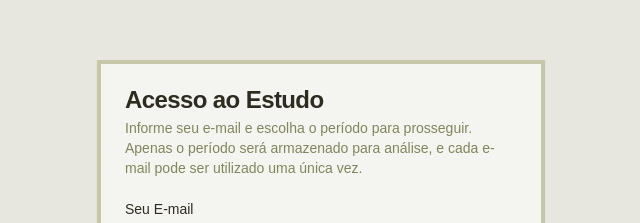
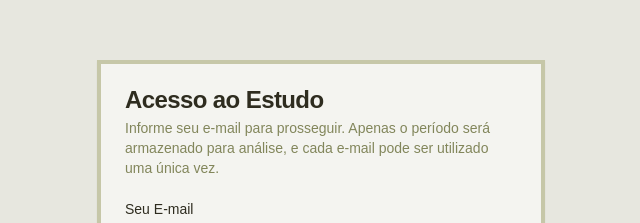
Before and after one commit to diegovianagomes/sinapsi-empresas, a Next.js app: page /student-auth in a window 1280 px wide. Shown: the part 112-335 px from the top of the page, without its empty margins (319-959 px from the left). Built offline with nearby package versions, Linux system fonts and the light colour scheme.

Commit message:
Atualizar o page.tsx

```diff
--- a/app/student-auth/page.tsx
+++ b/app/student-auth/page.tsx
@@ -112,7 +112,7 @@ export default function StudentAuthPage() {
         <CardHeader>
           <CardTitle>Acesso ao Estudo</CardTitle>
           <CardDescription>
-            Informe seu e-mail e escolha o período para prosseguir. Apenas o período será armazenado para análise, e cada e-mail pode ser utilizado uma única vez.
+            Informe seu e-mail para prosseguir. Apenas o período será armazenado para análise, e cada e-mail pode ser utilizado uma única vez.
           </CardDescription>
         </CardHeader>
         <form onSubmit={handleSubmit}>
```
